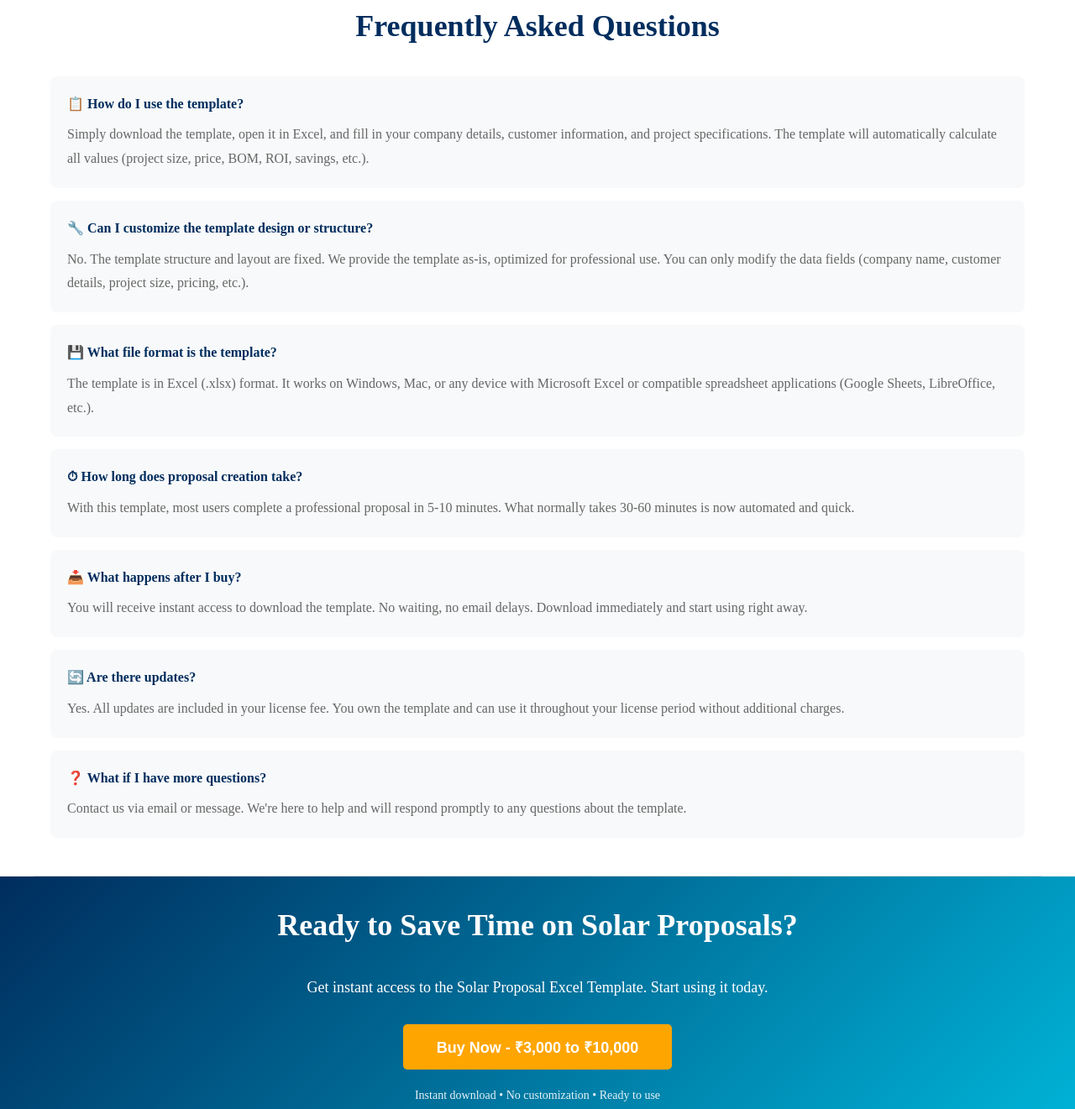
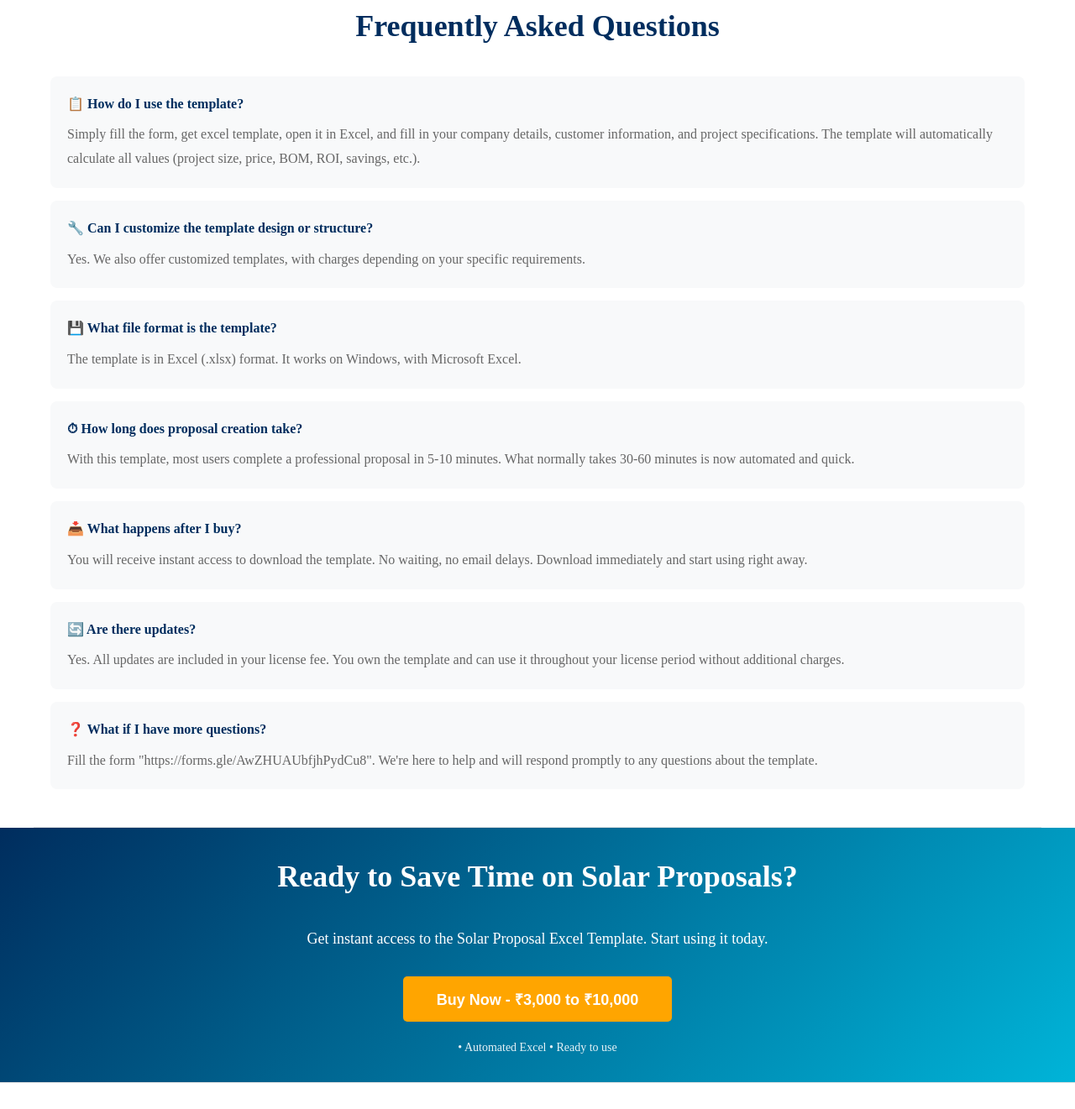
Before and after one commit to satyyamgupta/docifyo, a plain HTML site: page index.html in a window 1280 px wide. Shown: the part 4341-5662 px from the top of the page at 84% size. Drawn offline with Linux system fonts and the light colour scheme.

Commit message:
Update index.html

```diff
--- a/index.html
+++ b/index.html
@@ -693,21 +693,21 @@
         <div class="faq-item">
             <h4>📋 How do I use the template?</h4>
             <div class="faq-answer">
-                Simply download the template, open it in Excel, and fill in your company details, customer information, and project specifications. The template will automatically calculate all values (project size, price, BOM, ROI, savings, etc.).
+                Simply fill the form, get excel template, open it in Excel, and fill in your company details, customer information, and project specifications. The template will automatically calculate all values (project size, price, BOM, ROI, savings, etc.).
             </div>
         </div>
 
         <div class="faq-item">
             <h4>🔧 Can I customize the template design or structure?</h4>
             <div class="faq-answer">
-                No. The template structure and layout are fixed. We provide the template as-is, optimized for professional use. You can only modify the data fields (company name, customer details, project size, pricing, etc.).
+                Yes. We also offer customized templates, with charges depending on your specific requirements.
             </div>
         </div>
 
         <div class="faq-item">
             <h4>💾 What file format is the template?</h4>
             <div class="faq-answer">
-                The template is in Excel (.xlsx) format. It works on Windows, Mac, or any device with Microsoft Excel or compatible spreadsheet applications (Google Sheets, LibreOffice, etc.).
+                The template is in Excel (.xlsx) format. It works on Windows, with Microsoft Excel.
             </div>
         </div>
 
@@ -735,7 +735,7 @@
         <div class="faq-item">
             <h4>❓ What if I have more questions?</h4>
             <div class="faq-answer">
-                Contact us via email or message. We're here to help and will respond promptly to any questions about the template.
+                Fill the form "https://forms.gle/AwZHUAUbfjhPydCu8". We're here to help and will respond promptly to any questions about the template.
             </div>
         </div>
     </section>
@@ -746,7 +746,7 @@
             <h2 style="color: white;">Ready to Save Time on Solar Proposals?</h2>
             <p style="font-size: 18px; margin-bottom: 30px;">Get instant access to the Solar Proposal Excel Template. Start using it today.</p>
             <button class="cta-button" onclick="window.open('https://forms.gle/AwZHUAUbfjhPydCu8', '_blank')">Buy Now - ₹3,000 to ₹10,000</button>
-            <p style="font-size: 14px; margin-top: 20px; opacity: 0.9;">Instant download • No customization • Ready to use</p>
+            <p style="font-size: 14px; margin-top: 20px; opacity: 0.9;">• Automated Excel • Ready to use</p>
         </div>
     </section>
 
```
